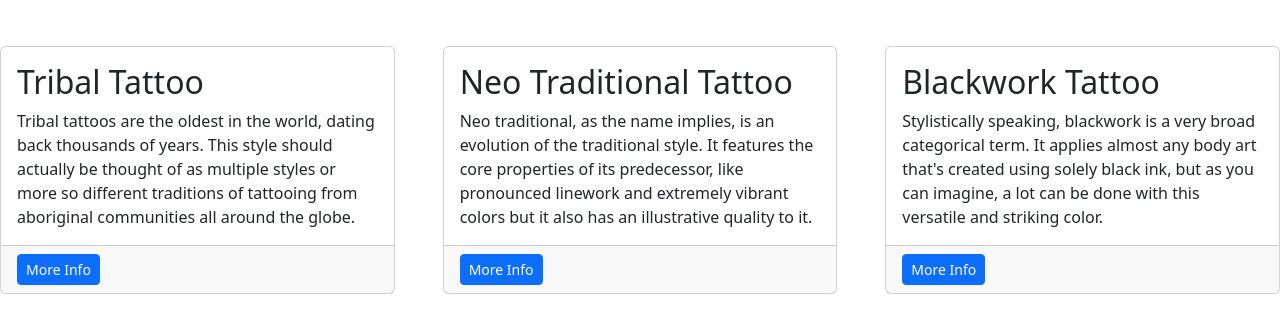
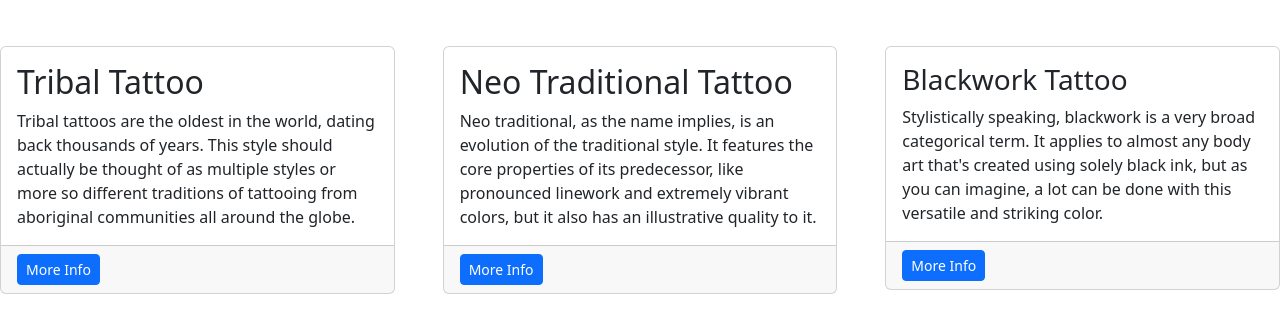
Before and after one commit to sharanmack/xcars, an Angular app: page /about in a window 1280 px wide. Shown: the part 587-922 px from the top of the page. Built offline with nearby package versions, Linux system fonts and the light colour scheme.

Commit message:
card buttons / added & fixed

```diff
--- a/src/app/app-routing.module.ts
+++ b/src/app/app-routing.module.ts
@@ -17,11 +17,11 @@ import { ContactComponent } from './contact/contact.component';
 
 
 const routes: Routes = [
-  { path: 'home', component: HomeComponent },
+  { path: '', component: LoginComponent },
   { path: 'about', component: CardComponent },
   { path: 'login', component: LoginComponent },
   { path: 'contact', component: ContactComponent },
-  { path: '', redirectTo: '/home', pathMatch: 'full' },
+  // { path: '', redirectTo: '/home', pathMatch: 'full' },
 ];
 
 
--- a/src/app/components/card/card.component.css
+++ b/src/app/components/card/card.component.css
@@ -0,0 +1,25 @@
+
+
+
+
+.image-container {
+  display: flex; /* Use flexbox for horizontal layout */
+
+  flex-wrap: wrap; /* Wrap the images to the next line if they exceed the container width */
+}
+
+
+.image-container img {
+  max-width: 100%; /* Ensure images don't exceed the container's width */
+  height: 250px; /* Maintain aspect ratio */
+  margin: 10px; /* Add some spacing between images */
+
+}
+
+
+
+.image-wrapper {
+  display: flex; /* Use flexbox for horizontal layout */
+  margin: -5px;
+
+}
--- a/src/app/components/card/card.component.html
+++ b/src/app/components/card/card.component.html
@@ -1,34 +1,84 @@
-
 <app-intro></app-intro>
-
 
 <div class="row gx-4 gx-lg-5">
     <div class="col-md-4 mb-5">
-        <div class="card h-100">
-            <div class="card-body">
-                <h2 class="card-title">Tribal Tattoo </h2>
+        <div class="card h-1">
+            <div class="card-body d-flex flex-column">
+                <h2 class="card-title">Tribal Tattoo</h2>
                 <p class="card-text">Tribal tattoos are the oldest in the world, dating back thousands of years. This style should actually be thought of as multiple styles or more so different traditions of tattooing from aboriginal communities all around the globe.</p>
             </div>
-            <div class="card-footer">
-                <a class="btn btn-primary btn-sm" href="https://www.bing.com/images/search?q=tribal+tattoo&qpvt=tribal+tattoo&form=IGRE&first=1">More Info</a></div>
+            <div class="card-footer mt-auto">
+                <button class="btn btn-primary btn-sm" (click)="toggleMoreInfo1()">More Info</button>
+            </div>
+        </div>
+
+        <div *ngIf="showMoreInfo1" class="more-info-content ">
+            <h3>Tribal Tattoo</h3>
+            <p>Additional information about Tribal Tattoo:</p>
+            <div class="image-container">
+                <div class="image-wrapper ">
+                    <img src="https://th.bing.com/th/id/R.265632919c8a8ed1297850a860947b5c?rik=%2bjtGzBPxC0%2fehQ&riu=http%3a%2f%2ftattooviral.com%2fwp-content%2fuploads%2f2017%2f06%2ftattoo-trends-35-delightful-blackwork-tattoo-designs-redefining-the-art-of-tattooing-with-blac.jpg&ehk=%2fjWvGVStoAqeWAvExT56rg0vbD9iEBB6VlJiLWzLjJ4%3d&risl=&pid=ImgRaw&r=0" alt="Image 1">
+                    <img src="https://tse1.mm.bing.net/th/id/OIP.idR1cIy-2yMhIJpbyjaU5QHaJQ?pid=ImgDet&rs=1" alt="Image 2">
+                    <img src="https://i.pinimg.com/originals/ef/f8/7b/eff87b3e18b4ff94c0b956b31be9f7dc.jpg" alt="Image 3">
+                    <img src="https://i.pinimg.com/originals/aa/1c/a8/aa1ca8d6e9930ab987137c6b7b98df1f.jpg" alt="Image 4">
+                    <img src="https://i.pinimg.com/originals/74/f3/06/74f306f2c4ac84d313e0720c5c64212c.jpg" alt="Image 5">
+
+
+
+                </div>
+            </div>
         </div>
     </div>
+
     <div class="col-md-4 mb-5">
-        <div class="card h-100">
-            <div class="card-body">
-                <h2 class="card-title">Neo Traditional Tattoo </h2>
-                <p class="card-text">Neo traditional, as the name implies, is an evolution of the traditional style. It features the core properties of its predecessor, like pronounced linework and extremely vibrant colors but it also has an illustrative quality to it. </p>
+        <div class="card h-1">
+            <div class="card-body d-flex flex-column">
+                <h2 class="card-title">Neo Traditional Tattoo</h2>
+                <p class="card-text">Neo traditional, as the name implies, is an evolution of the traditional style. It features the core properties of its predecessor, like pronounced linework and extremely vibrant colors, but it also has an illustrative quality to it.</p>
             </div>
-            <div class="card-footer"><a class="btn btn-primary btn-sm" href="https://www.bing.com/images/search?q=Neo%20Traditional%20Tattoo&qs=n&form=QBIR&sp=-1&lq=0&pq=neo%20traditional%20tattoo&sc=10-22&cvid=373A038B95BD4379B22D91A2FE1B55F4&ghsh=0&ghacc=0&first=1">More Info</a></div>
+            <div class="card-footer mt-auto">
+                <button class="btn btn-primary btn-sm" (click)="toggleMoreInfo2()">More Info</button>
+            </div>
+        </div>
+
+        <div *ngIf="showMoreInfo2" class="more-info-content">
+            <h3>Neo Traditional Tattoo</h3>
+            <p>Additional information about Neo Traditional Tattoo:</p>
+            <div class="image-container">
+                <div class="image-wrapper">
+                    <img src="https://i.pinimg.com/originals/8f/41/1e/8f411e6fb9414bf59bf015d73f9cc442.jpg" alt="Image 1">
+                    <img src="https://i.pinimg.com/originals/ea/da/23/eada23f2fe3a0d4bbd8fb1003cf8a80b.jpg" alt="Image 2">
+                    <img src="https://tse1.mm.bing.net/th/id/OIP.zzqYmr5zVs63UgsMAwAzUQAAAA?pid=ImgDet&rs=1" alt="Image 3">
+                    <img src="https://i.pinimg.com/originals/92/37/03/923703a9f475f82b769f83e2ee48a94e.jpg" alt="Image 4">
+                    <img src="https://inkppl.com/assets/php/files/122017/21827416_105197816859827_2795747195406516224_n.jpg" alt="Image 5">
+                </div>
+            </div>
         </div>
     </div>
+
     <div class="col-md-4 mb-5">
-        <div class="card h-100">
-            <div class="card-body">
-                <h2 class="card-title">Blackwork Tattoo </h2>
-                <p class="card-text">Stylistically speaking, blackwork is a very broad categorical term. It applies almost any body art that's created using solely black ink, but as you can imagine, a lot can be done with this versatile and striking color.</p>
+        <div class="card h-1">
+            <div class="card-body d-flex flex-column">
+                <h3 class="card-title">Blackwork Tattoo</h3>
+                <p class="card-text">Stylistically speaking, blackwork is a very broad categorical term. It applies to almost any body art that's created using solely black ink, but as you can imagine, a lot can be done with this versatile and striking color.</p>
             </div>
-            <div class="card-footer"><a class="btn btn-primary btn-sm" href="https://www.bing.com/images/search?q=Blackwork%20Tattoo&qs=n&form=QBIR&sp=-1&lq=0&pq=blackwork%20tattoo&sc=10-16&cvid=604D5485F6B842D3B3EE86DC3EC0A141&ghsh=0&ghacc=0&first=1">More Info</a></div>
+            <div class="card-footer mt-auto">
+                <button class="btn btn-primary btn-sm" (click)="toggleMoreInfo3()">More Info</button>
+            </div>
+        </div>
+
+        <div *ngIf="showMoreInfo3" class="more-info-content ">
+            <h3>Blackwork Tattoo</h3>
+            <p>Additional information about Blackwork Tattoo:</p>
+            <div class="image-container">
+                <div class="image-wrapper text-center">
+                    <img src="https://images.designtrends.com/wp-content/uploads/2016/03/21085118/Full-Sleeve-Tattoo-Design.jpg" alt="Image 1">
+                    <img src="https://i.pinimg.com/originals/21/10/b3/2110b3c6c7ee94dc82b6844dcddd6050.jpg" alt="Image 2">
+                    <img src="https://th.bing.com/th/id/R.3f64166c52c24ef57f257f875c8abf25?rik=7F5thb2Z9gq90A&riu=http%3a%2f%2fnextluxury.com%2fwp-content%2fuploads%2fcool-tribal-arm-sleeve-tattoos-for-guys.jpg&ehk=aKyS0mW2r5nvAM1G%2bR4PU9AO5aoYFyNSp%2bB7pBHKk2I%3d&risl=&pid=ImgRaw&r=0" alt="Image 3">
+                    <img src="https://i.pinimg.com/736x/09/8d/de/098ddec3eb00a32d107b1b144001e4c6.jpg" alt="Image 4">
+                    <img src="https://www.askideas.com/media/46/Red-Ink-Hibiscus-With-Tribal-Design-Tattoo-On-Left-Half-Sleeve.jpg" alt="Image 5">
+                </div>
+            </div>
         </div>
     </div>
 </div>
--- a/src/app/components/card/card.component.ts
+++ b/src/app/components/card/card.component.ts
@@ -1,5 +1,4 @@
 import { Component } from '@angular/core';
-import { HttpClient } from '@angular/common/http';
 
 @Component({
   selector: 'app-card',
@@ -7,6 +6,19 @@ import { HttpClient } from '@angular/common/http';
   styleUrls: ['./card.component.css']
 })
 export class CardComponent {
+  showMoreInfo1 = false;
+  showMoreInfo2 = false;
+  showMoreInfo3 = false;
 
+  toggleMoreInfo1() {
+    this.showMoreInfo1 = !this.showMoreInfo1;
+  }
 
+  toggleMoreInfo2() {
+    this.showMoreInfo2 = !this.showMoreInfo2;
+  }
+
+  toggleMoreInfo3() {
+    this.showMoreInfo3 = !this.showMoreInfo3;
+  }
 }
--- a/src/app/contact/contact.component.html
+++ b/src/app/contact/contact.component.html
@@ -44,8 +44,9 @@
     </div>
     <div class="row">
       <div class="col-md-6">
-        <img src="https://i.pinimg.com/originals/6e/9a/8e/6e9a8ef0c0f20f28397a9c05e6b23a28.jpg" class="img-fluid" alt="Tattoo Image">
-      </div>
+        <img src="https://i.pinimg.com/originals/0d/4c/58/0d4c586da43aef5815b39b7a1dca8761.jpg" class="img-fluid" alt="Tattoo Image" width="400" height="10">
+    </div>
+
       <div class="col-md-6">
         <form (ngSubmit)="submitForm()">
           <div class="form-group">
--- a/src/app/contact/contact.component.ts
+++ b/src/app/contact/contact.component.ts
@@ -41,4 +41,5 @@ export class ContactComponent {
 
 
   }
+
 }
```
Also changed, not shown: src/app/home/home.component.html (line endings or trailing spaces).
